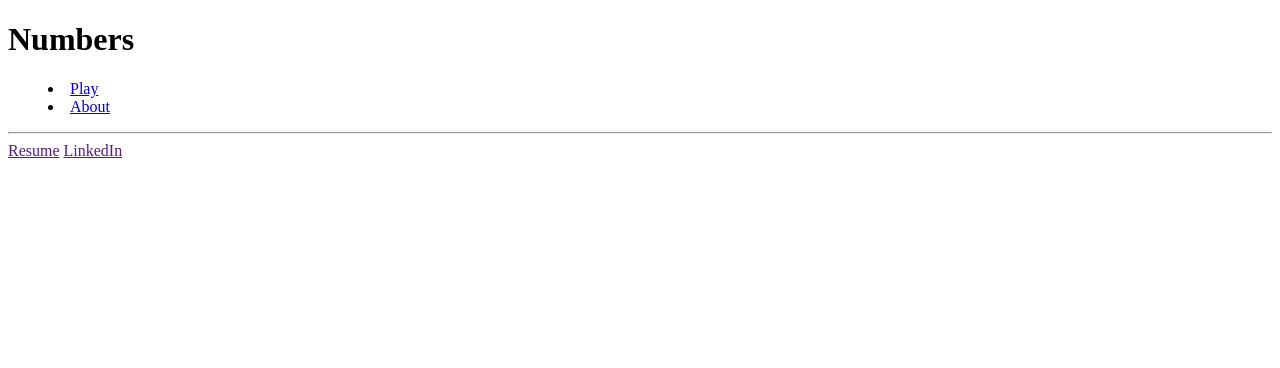
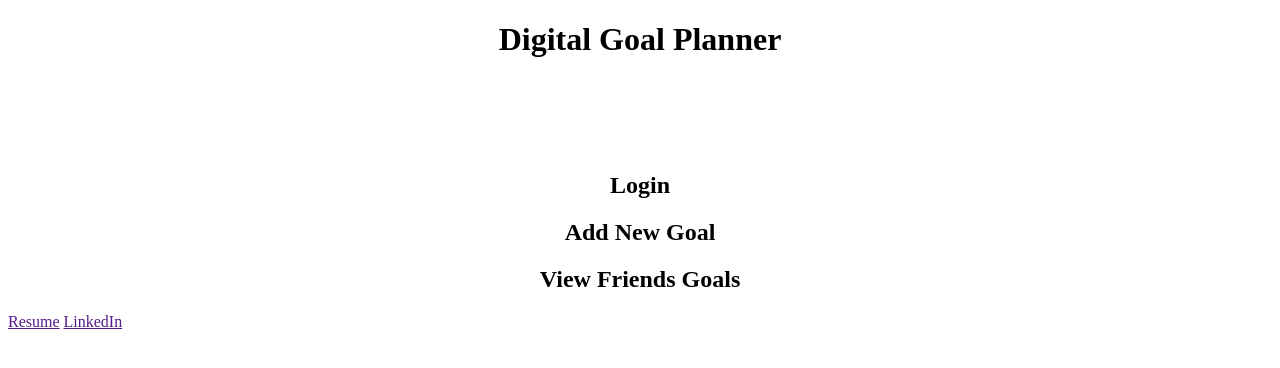
Before and after one commit to alvarjos/CS260_startup, a plain HTML site: page index.html in a window 1280 px wide. Drawn offline with Linux system fonts and the light colour scheme.

Commit message:
added css file and set up index.html page

```diff
--- a/index.html
+++ b/index.html
@@ -9,17 +9,20 @@
 </head>
 <body>
     <header>
+        <title>DigitalGoalSetter</title>
+    </header>
     <main>
-        <h1>Numbers</h1>
-        <nav>
-            <menu>
-                <li><a href="play.html">Play</a>
-                <li><a href="about.html">About</a>
-            </menu>
-        </na >
-        <hr>
+        <h1 style="text-align: center;">Digital Goal Planner</h1>
     </main>
-    </header>
+
+<br>
+<br>
+<br>
+<br>
+    <h2 style="text-align: center;">Login</h2>
+    <h2 style="text-align: center;">Add New Goal</h2>
+    <h2 style="text-align: center;">View Friends Goals</h2>
+
     <footer>
         <a href="">Resume</a>
         <a href="">LinkedIn</a>
```
